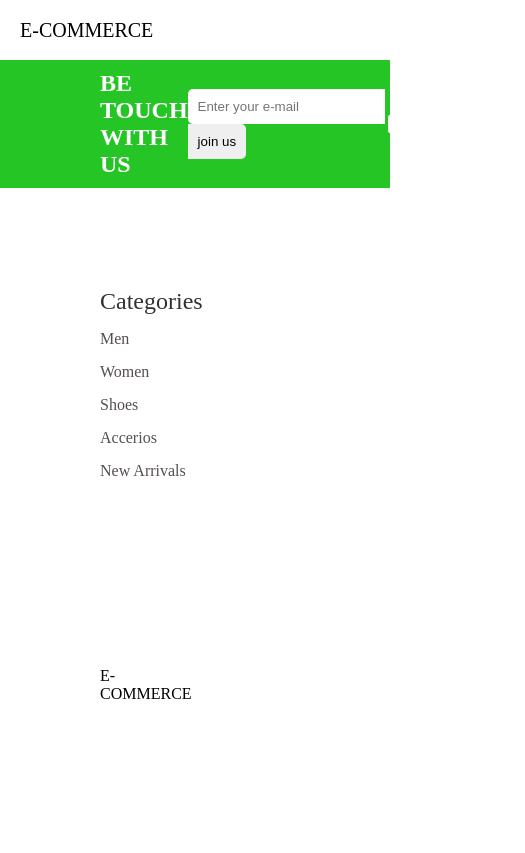
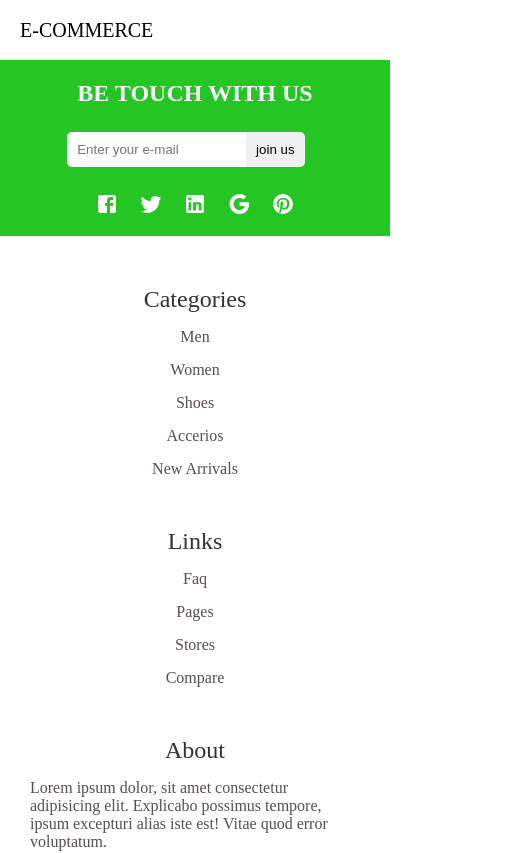
Before and after one commit to nazib999/e-commerce, a React (Create React App) app: page /e-commerce/contact in a window 390 px wide. Shown: the top 853 px of the page, 525 px wide, since content can reach past the window. Built offline with nearby package versions, Linux system fonts and the light colour scheme; the HTML template or start-up script is replaced by a standard one.

Commit message:
responsive second

```diff
--- a/src/card/Card.scss
+++ b/src/card/Card.scss
@@ -1,13 +1,12 @@
 .card {
-  width: 270px;
+  width: 310px;
   display: flex;
   flex-direction: column;
   margin-top: 20px;
 
   .image {
     width: 100%;
-    height: 400px;
-    gap: 10px;
+    height: 350px;
     overflow: hidden;
     position: relative;
 
--- a/src/components/catagory/Category.jsx
+++ b/src/components/catagory/Category.jsx
@@ -14,9 +14,9 @@ const Category = () => {
         </div>
         </div>
 
-       <div className="col">
+       <div className="col third">
         <div className="row">
-        <img src="https://images.unsplash.com/photo-1503602642458-232111445657?w=500&auto=format&fit=crop&q=60&ixlib=rb-4.0.3&ixid=M3wxMjA3fDB8MHxzZWFyY2h8OHx8cHJvZHVjdHxlbnwwfHwwfHx8MA%3D%3D" alt="" />
+        <img  src="https://images.unsplash.com/photo-1503602642458-232111445657?w=500&auto=format&fit=crop&q=60&ixlib=rb-4.0.3&ixid=M3wxMjA3fDB8MHxzZWFyY2h8OHx8cHJvZHVjdHxlbnwwfHwwfHx8MA%3D%3D" alt="" />
             <button>new</button>
         </div>
         </div>
--- a/src/components/catagory/Category.scss
+++ b/src/components/catagory/Category.scss
@@ -1,14 +1,25 @@
+@import '../global.scss';
 .category{
    height: 80vh;
    margin: 100px;
    display: flex;
    gap: 10px;
+   @include mobile{
+    margin: 70px 0;
+
+   }
 
    .col{
     flex: 1;
     display: flex;
     flex-direction: column;
     gap: 10px;
+
+    @include mobile{
+        &.third{
+            display: none;
+        }
+    }
    }
    .col-l{
     flex: 2;
@@ -38,6 +49,9 @@
      height: 40px;
      padding: 10px;
      cursor: pointer;
+     @include mobile{
+       display: none;
+     }
     }
    }
 }
--- a/src/components/contact/Contact.scss
+++ b/src/components/contact/Contact.scss
@@ -1,3 +1,4 @@
+@import '../global.scss';
 .contact{
     background: rgb(37, 197, 37);
     color: #fff;
@@ -5,11 +6,19 @@
     align-items: center;
     justify-content: space-around;
     padding: 10px 100px;
+    @include mobile{
+        flex-direction: column;
+       padding: 20px 10px;
+       gap: 25px;
+    }
     input{
         padding: 10px;
         border: none;
         border-radius: 5px 0 0 5px;
         outline: none;
+        @include mobile{
+            width: 70%;
+        }
     }
     button{
         padding: 10px;
@@ -20,5 +29,8 @@
     .right{
         display: flex;
         gap: 5px;
+        @include mobile{
+            gap: 20px;
+        }
     }
 }
--- a/src/components/featuredproduct/FeaturedProduct.scss
+++ b/src/components/featuredproduct/FeaturedProduct.scss
@@ -1,11 +1,16 @@
+@import '../global.scss';
 .fproduct{
     margin: 100px;
+    @include mobile{
+        margin: 50px 30px;
+    }
 
     .top{
         display: flex;
         align-items: center;
         justify-content: space-between;
         margin-bottom: 20px;
+
         h2{
             flex: 2;
             font-size: 30px;
@@ -14,13 +19,15 @@
         p{
             flex: 3;
             color: gray;
+            text-align: justify;
         }
     }
     .bottom{
      display: flex;
      align-items: center;
      justify-content: center;
-     gap: 50px;
+     gap: 30px;
+     flex-wrap: wrap;
 
 
 
--- a/src/components/footer/Footer.scss
+++ b/src/components/footer/Footer.scss
@@ -1,20 +1,34 @@
+@import '../global.scss';
 .footer{
     display: flex;
     margin: 100px 100px 30px 100px;
     overflow: hidden;
-
+     @include mobile{
+        margin: 50px 30px;
+     }
 
 
     flex-direction: column;
     .top{
       display: flex;
       gap: 120px;
+      margin-bottom: 40px;
+      @include mobile{
+        gap: 50px;
+      }
+      @include mobile{
+        flex-direction: column;
+      }
 
     .item{
         display: flex;
         flex-direction: column;
         gap: 15px;
         color: rgb(86, 79, 79);
+        @include mobile{
+           align-items: center;
+           justify-content: center;
+          }
         h2{
             color: rgb(52, 49, 49);
             font-weight: 500;
@@ -28,6 +42,9 @@
 
  .logo{
     margin-right: 100px;
+    @include mobile{
+        margin-right: 80px;
+    }
  }
 }
 }
```
